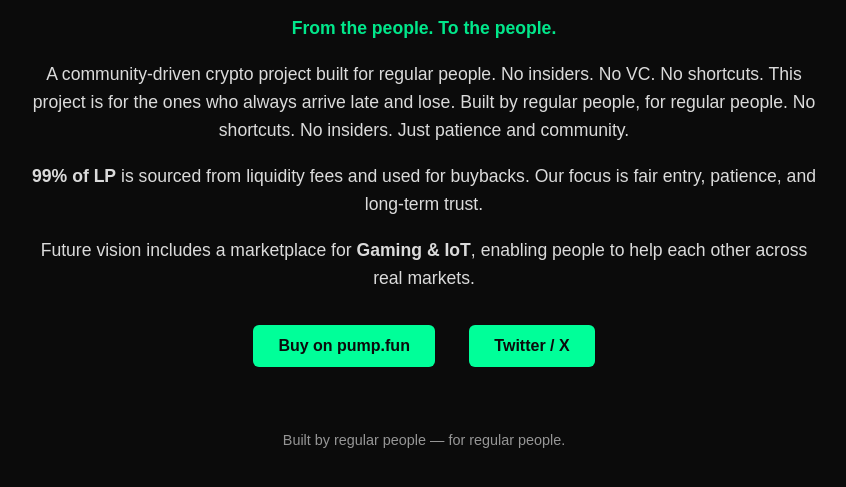
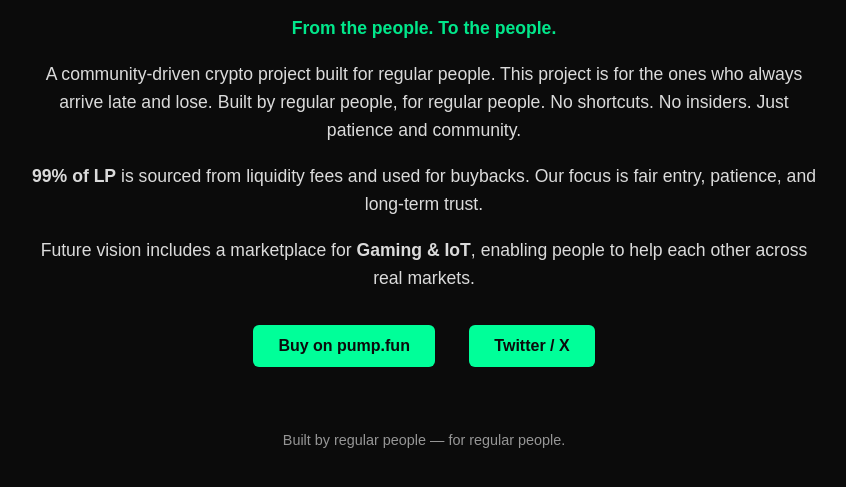
Before and after one commit to gotpftp-ship-it/government-of-the-people, a plain HTML site: page index.html in a window 1280 px wide. Shown: the part 115-602 px from the top of the page, without its empty margins (216-1062 px from the left). Drawn offline with Linux system fonts and the light colour scheme.

Commit message:
Update index.html

```diff
--- a/index.html
+++ b/index.html
@@ -54,7 +54,6 @@
 
     <p>
       A community-driven crypto project built for regular people.
-      No insiders. No VC. No shortcuts.
       This project is for the ones who always arrive late and lose.
       Built by regular people, for regular people.
       No shortcuts. No insiders. Just patience and community.
```
